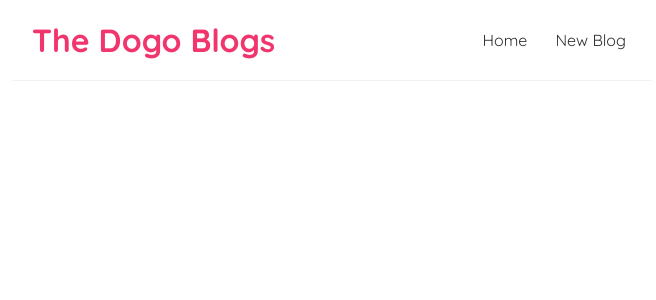
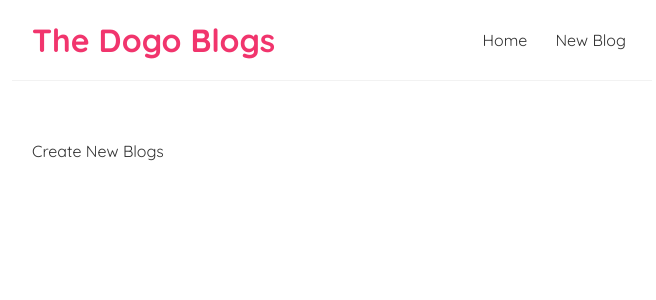
Before and after one commit to Iqbal0786/dogo-blog, a React (Create React App) app: page /create in a window 1280 px wide. Shown: the top 300 px of the page, without its empty margins (308-964 px from the left). Built offline with nearby package versions, Linux system fonts and the light colour scheme.

Commit message:
added create component

```diff
--- a/src/AllRoutes/AllRoutes.jsx
+++ b/src/AllRoutes/AllRoutes.jsx
@@ -1,5 +1,6 @@
 import React from 'react'
 import { Route, Routes } from 'react-router-dom'
+import Create from '../components/Create'
 import Home from '../components/Home'
 
 export default function AllRoutes() {
@@ -7,7 +8,7 @@ export default function AllRoutes() {
   <>
   <Routes>
     <Route path='/' element={<Home/>}/>
-
+    <Route path='/create' element={<Create/>}/>
   </Routes>
   </>
   )
--- /dev/null
+++ b/src/components/Create.jsx
@@ -0,0 +1,7 @@
+import React from 'react'
+
+export default function Create() {
+  return (
+    <div>Create New Blogs</div>
+  )
+}
```
